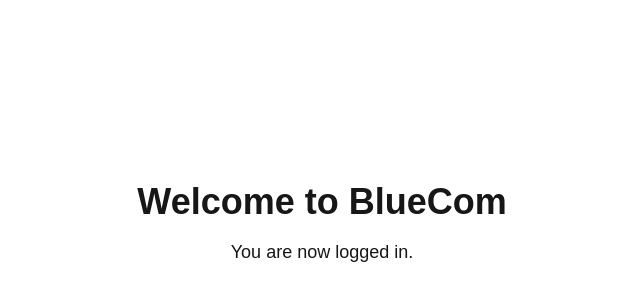
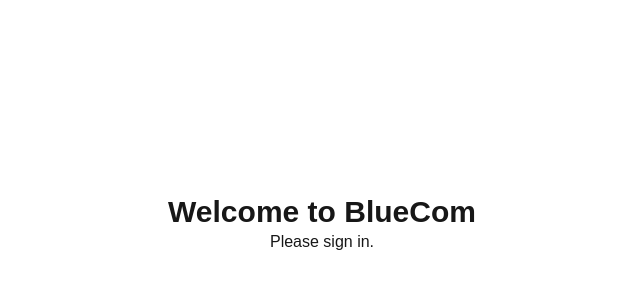
Before and after one commit to KingEliPC-Ex/BlueCom-web-app, a Next.js app in the folder bluecom/: page / in a window 1280 px wide. Shown: the part 176-476 px from the top of the page, without its empty margins (318-958 px from the left). Built offline with nearby package versions, Linux system fonts and the light colour scheme; no server answers.

Commit message:
Update page.tsx

```diff
--- a/bluecom/app/page.tsx
+++ b/bluecom/app/page.tsx
@@ -1,8 +1,30 @@
+"use client";
+
+import { useEffect, useState } from "react";
+import { getAuth, onAuthStateChanged } from "firebase/auth";
+import "../firebase"; // your firebase init file
+
 export default function Home() {
+  const [user, setUser] = useState(null);
+
+  useEffect(() => {
+    const auth = getAuth();
+    return onAuthStateChanged(auth, (u) => setUser(u));
+  }, []);
+
+  if (!user) {
+    return (
+      <div className="flex flex-col items-center justify-center min-h-screen">
+        <h1 className="text-3xl font-bold">Welcome to BlueCom</h1>
+        <p>Please sign in.</p>
+      </div>
+    );
+  }
+
   return (
     <div className="flex flex-col items-center justify-center min-h-screen">
-      <h1 className="text-4xl font-bold">Welcome to BlueCom</h1>
-      <p className="mt-4 text-lg">You are now logged in.</p>
+      <h1 className="text-3xl font-bold">Welcome to BlueCom</h1>
+      <p>You are now logged in.</p>
     </div>
   );
 }
```
